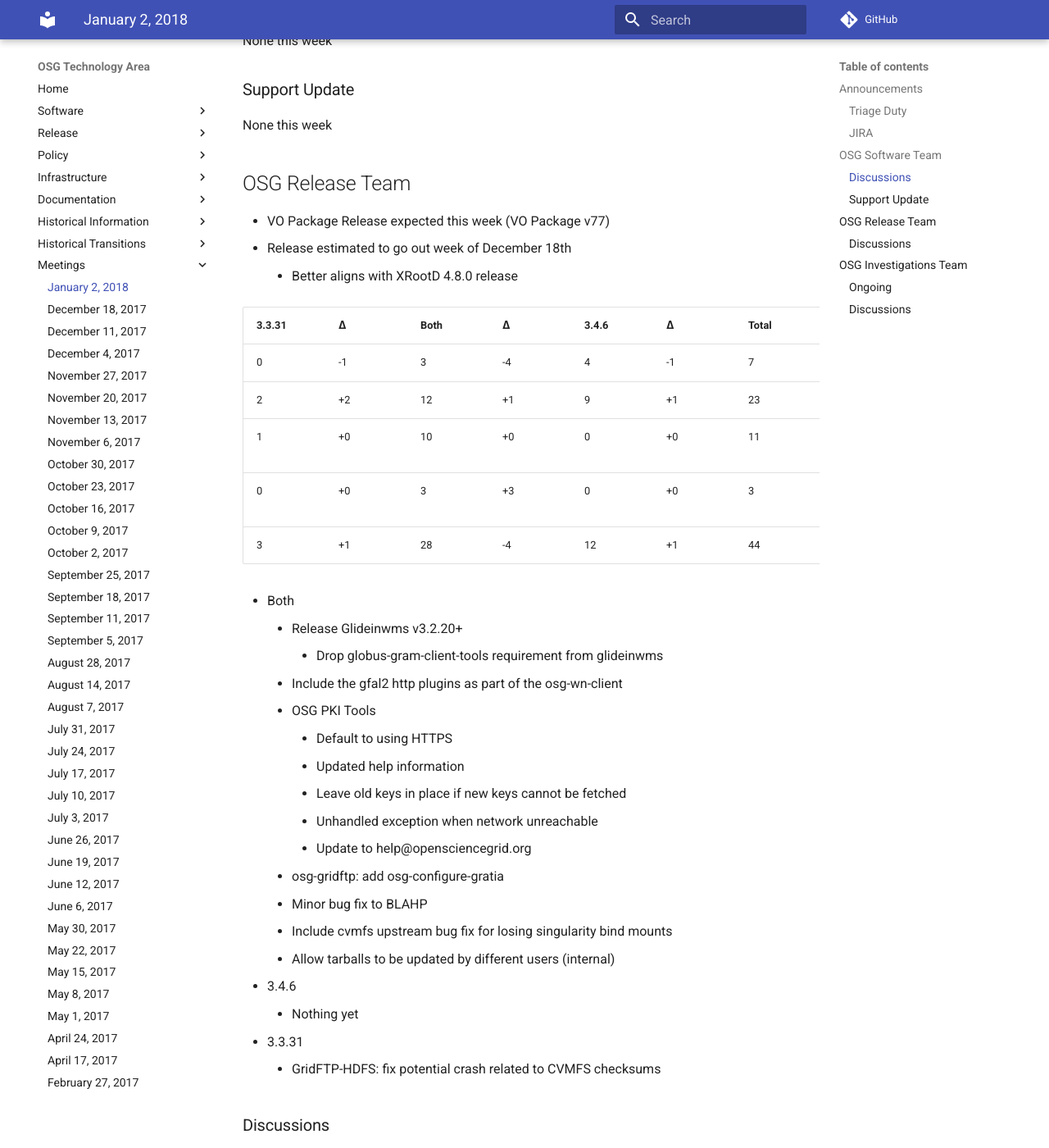
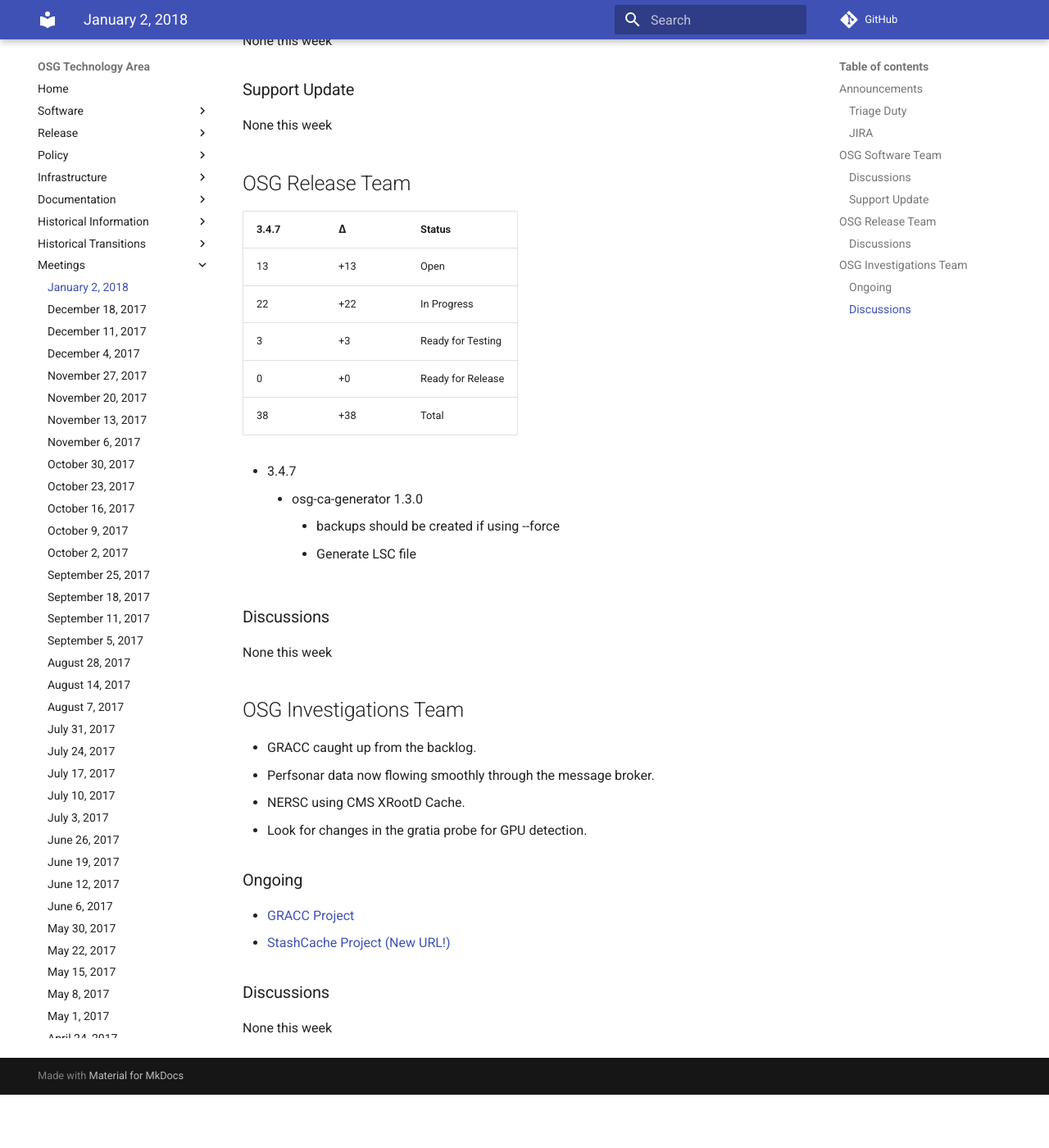
Before and after one commit to zvada/technology, an MkDocs documentation site: the page built from docs/meetings/2018/TechArea20180102.md, in a window 1280 px wide and 1400 px high, scrolled down 974 px. Shown: the whole window at 82% size. Built offline with MkDocs 1.6.1 and Material for MkDocs 9.7.7, drawn with Linux system fonts in a browser that asks for light colours; comment, search, counter and statistics services are not loaded; old or Windows-style settings are respelled for this version of MkDocs; after the commit the page ends 2309 px from its top, so only the background shows below that; some of the changed text lies outside the part shown.

Commit message:
Update Release section before 2018-01-02 meeting

```diff
--- a/docs/meetings/2018/TechArea20180102.md
+++ b/docs/meetings/2018/TechArea20180102.md
@@ -41,41 +41,23 @@ None this week
 
 ## OSG Release Team
 
--   VO Package Release expected this week (VO Package v77)
--   Release estimated to go out week of December 18th
-    -   Better aligns with XRootD 4.8.0 release
 
-| 3.3.31 | &Delta; | Both | &Delta; | 3.4.6 | &Delta; | Total | &Delta; | Status            |
-|------ |------- |---- |------- |----- |------- |----- |------- |----------------- |
-| 0      | -1      | 3    | -4      | 4     | -1      | 7     | -6      | Open              |
-| 2      | +2      | 12   | +1      | 9     | +1      | 23    | +4      | In Progress       |
-| 1      | +0      | 10   | +0      | 0     | +0      | 11    | +0      | Ready for Testing |
-| 0      | +0      | 3    | +3      | 0     | +0      | 3     | +3      | Ready for Release |
-| 3      | +1      | 28   | -4      | 12    | +1      | 44    | +1      | Total             |
+| 3.4.7 | &Delta; | Status            |
+|------ |-------- |------------------ |
+| 13    | +13     | Open              |
+| 22    | +22     | In Progress       |
+| 3     | +3      | Ready for Testing |
+| 0     | +0      | Ready for Release |
+| 38    | +38     | Total             |
 
--   Both
-    -   Release Glideinwms v3.2.20+
-        -   Drop globus-gram-client-tools requirement from glideinwms
-    -   Include the gfal2 http plugins as part of the osg-wn-client
-    -   OSG PKI Tools
-        -   Default to using HTTPS
-        -   Updated help information
-        -   Leave old keys in place if new keys cannot be fetched
-        -   Unhandled exception when network unreachable
-        -   Update to help@opensciencegrid.org
-    -   osg-gridftp: add osg-configure-gratia
-    -   Minor bug fix to BLAHP
-    -   Include cvmfs upstream bug fix for losing singularity bind mounts
-    -   Allow tarballs to be updated by different users (internal)
--   3.4.6
-    -   Nothing yet
--   3.3.31
-    -   GridFTP-HDFS: fix potential crash related to CVMFS checksums
-
+-   3.4.7
+    -   osg-ca-generator 1.3.0
+        -   backups should be created if using --force
+        -   Generate LSC file
 
 ### Discussions
 
-Proposal coming this week for making doc review part of the release process
+None this week
 
 
 ## OSG Investigations Team
```
